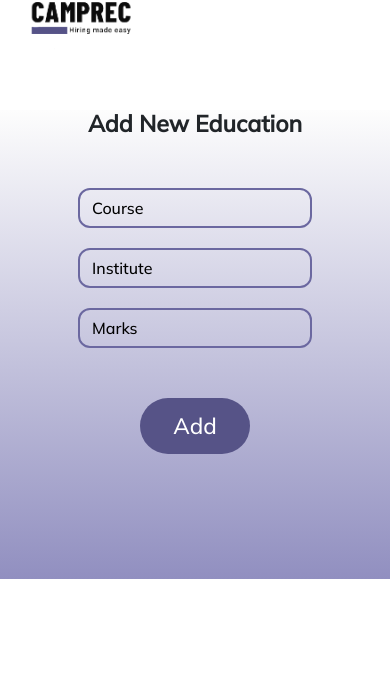
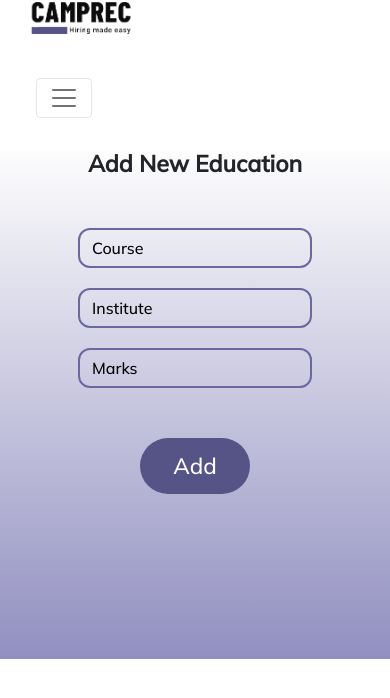
Before and after one commit to Incentive-Coders/camprec, a React (Create React App) app: page /addedu in a window 390 px wide. Shown: the top 698 px of the page. Built offline with nearby package versions, Linux system fonts and the light colour scheme.

Commit message:
Add Jobs page responsive

```diff
--- a/src/Screens/Navbar/Navbar_Student.tsx
+++ b/src/Screens/Navbar/Navbar_Student.tsx
@@ -11,19 +11,30 @@ function Student_Navbar() {
         <div className="row navbar">
           <div className="col-10 mx-auto navbar">
             <nav className="navbar navbar-expand-lg navbar-light">
-              <div className="container-fluid navbar">
-                <NavLink className="navbar-brand" to="/studenthome">
+              <div className="container-fluid navbar" id="navbar-content">
+                <NavLink className="navbar-brand col-sm-6" to="/studenthome">
                   <img
                     src={web}
-                    className="image-fluid   logo padl"
+                    className="image-fluid logo padl"
                     alt="home image"
                   />
                 </NavLink>
+                <button
+                  className="navbar-toggler"
+                  type="button"
+                  data-bs-toggle="collapse"
+                  data-bs-target="#navbarSupportedContent"
+                  aria-controls="navbarSupportedContent"
+                  aria-expanded="false"
+                  aria-label="Toggle navigation"
+                >
+                  <span className="navbar-toggler-icon"></span>
+                </button>
                 <div
-                  className="collapse navbar-collapse"
+                  className="collapse navbar-collapse col-6"
                   id="navbarSupportedContent"
                 >
-                  <ul className="navbar-nav me-auto mb-2 mb-lg-0">
+                  <ul className="navbar-nav ml-auto">
                     <li className="nav-item">
                       <NavLink
                         activeClassName="menu_active"
```
Also changed, not shown: src/Screens/Navbar/Navbar_View_Company_2.tsx (+9 -1 lines).
